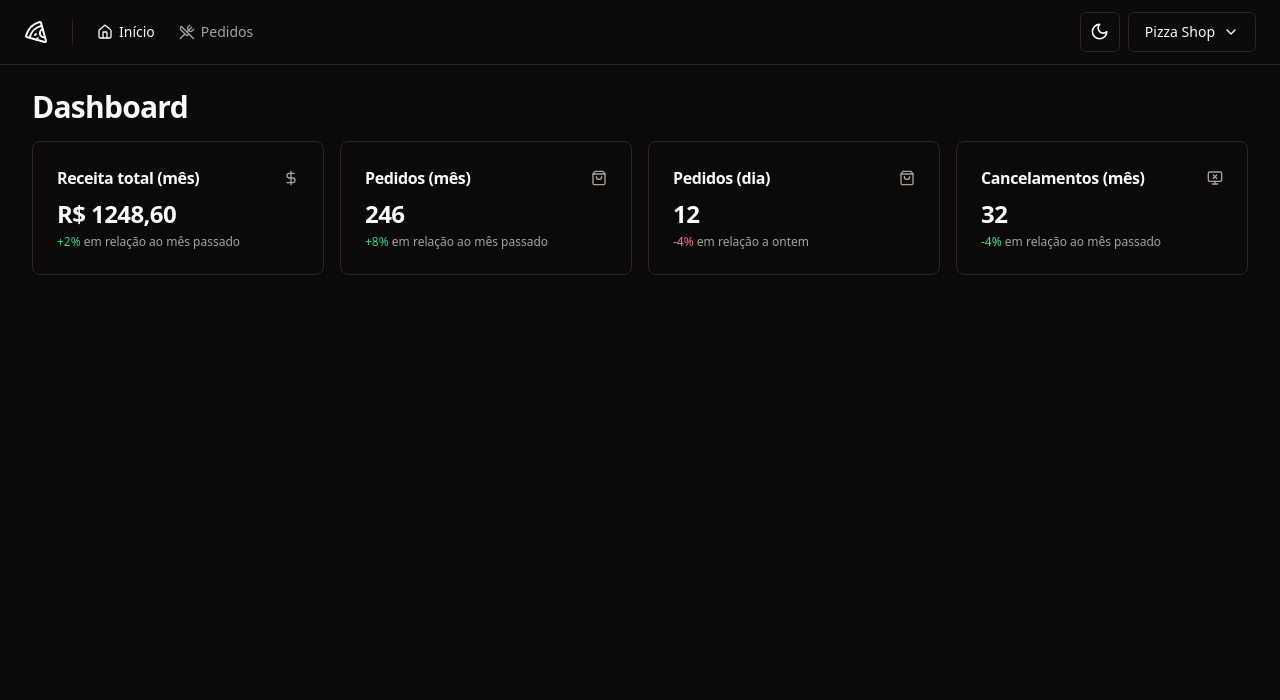
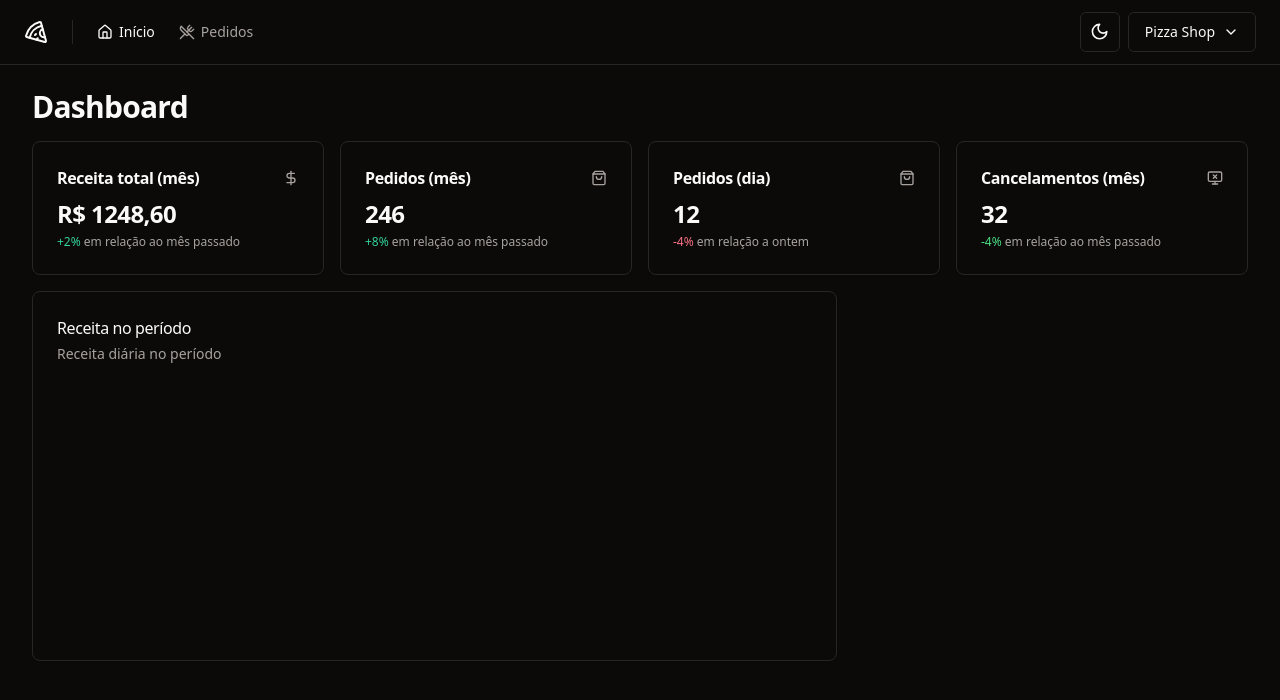
Before and after one commit to taylosstls/mba-rocket, a React (Vite) app in the folder mod-2/03-pizzashop/: page / in a window 1280 px wide. Shown: the top 700 px of the page. Built offline with nearby package versions, Linux system fonts and the light colour scheme.

Commit message:
Create Chart Revenue dashboard

```diff
--- a/mod-2/03-pizzashop/package.json
+++ b/mod-2/03-pizzashop/package.json
@@ -28,6 +28,7 @@
     "react-helmet-async": "^2.0.5",
     "react-hook-form": "^7.52.2",
     "react-router-dom": "^6.26.1",
+    "recharts": "^2.12.7",
     "sonner": "^1.5.0",
     "sort-by": "^1.2.0",
     "tailwind-merge": "^2.5.2",
--- /dev/null
+++ b/mod-2/03-pizzashop/src/components/molecules/dashboard/charts/chart-revenue.tsx
@@ -0,0 +1,39 @@
+import {
+  CartesianGrid,
+  Line,
+  LineChart,
+  ResponsiveContainer,
+  Tooltip,
+  XAxis,
+  YAxis,
+} from "recharts";
+
+import {
+  Card,
+  CardContent,
+  CardDescription,
+  CardHeader,
+  CardTitle,
+} from "@/components/ui/card";
+
+const data = [{ date: "" }];
+
+export function ChartRevenue() {
+  return (
+    <Card className="col-span-6">
+      <CardHeader className="flex-row items-center justify-between pb-8">
+        <div className="space-y-1">
+          <CardTitle className="text-base font-medium">
+            Receita no período
+          </CardTitle>
+          <CardDescription>Receita diária no período</CardDescription>
+        </div>
+      </CardHeader>
+      <CardContent>
+        <ResponsiveContainer width={"100%"} height={240}>
+          <LineChart style={{ fontSize: 12 }}></LineChart>
+        </ResponsiveContainer>
+      </CardContent>
+    </Card>
+  );
+}
--- a/mod-2/03-pizzashop/src/pages/app/Dashboard/index.tsx
+++ b/mod-2/03-pizzashop/src/pages/app/Dashboard/index.tsx
@@ -1,9 +1,10 @@
 import { Helmet } from "react-helmet-async";
 
-import { CardDayOrdersAmountCount } from "@/components/molecules/cards-dashboard/card-day-orders-amount-count";
-import { CardMonthCanceledOrdersAmount } from "@/components/molecules/cards-dashboard/card-month-canceled-orders-amount";
-import { CardMonthOrdersAmount } from "@/components/molecules/cards-dashboard/card-month-orders-amount";
-import { CardMonthRevenue } from "@/components/molecules/cards-dashboard/card-month-revenue";
+import { CardDayOrdersAmountCount } from "@/components/molecules/dashboard/cards/card-day-orders-amount-count";
+import { CardMonthCanceledOrdersAmount } from "@/components/molecules/dashboard/cards/card-month-canceled-orders-amount";
+import { CardMonthOrdersAmount } from "@/components/molecules/dashboard/cards/card-month-orders-amount";
+import { CardMonthRevenue } from "@/components/molecules/dashboard/cards/card-month-revenue";
+import { ChartRevenue } from "@/components/molecules/dashboard/charts/chart-revenue";
 
 export function Dashboard() {
   return (
@@ -18,6 +19,10 @@ export function Dashboard() {
           <CardDayOrdersAmountCount />
           <CardMonthCanceledOrdersAmount />
         </div>
+
+        <div className="grid grid-cols-9 gap-4">
+          <ChartRevenue />
+        </div>
       </div>
     </>
   );
```
Also changed, not shown: mod-2/03-pizzashop/src/components/molecules/dashboard/cards/card-day-orders-amount-count.tsx (renamed from mod-2/03-pizzashop/src/components/molecules/cards-dashboard/card-day-orders-amount-count.tsx), mod-2/03-pizzashop/src/components/molecules/dashboard/cards/card-month-canceled-orders-amount.tsx (renamed from mod-2/03-pizzashop/src/components/molecules/cards-dashboard/card-month-canceled-orders-amount.tsx), mod-2/03-pizzashop/src/components/molecules/dashboard/cards/card-month-orders-amount.tsx (renamed from mod-2/03-pizzashop/src/components/molecules/cards-dashboard/card-month-orders-amount.tsx), mod-2/03-pizzashop/src/components/molecules/dashboard/cards/card-month-revenue.tsx (renamed from mod-2/03-pizzashop/src/components/molecules/cards-dashboard/card-month-revenue.tsx), 1 other file (tests, documents, lock files or other folders).
